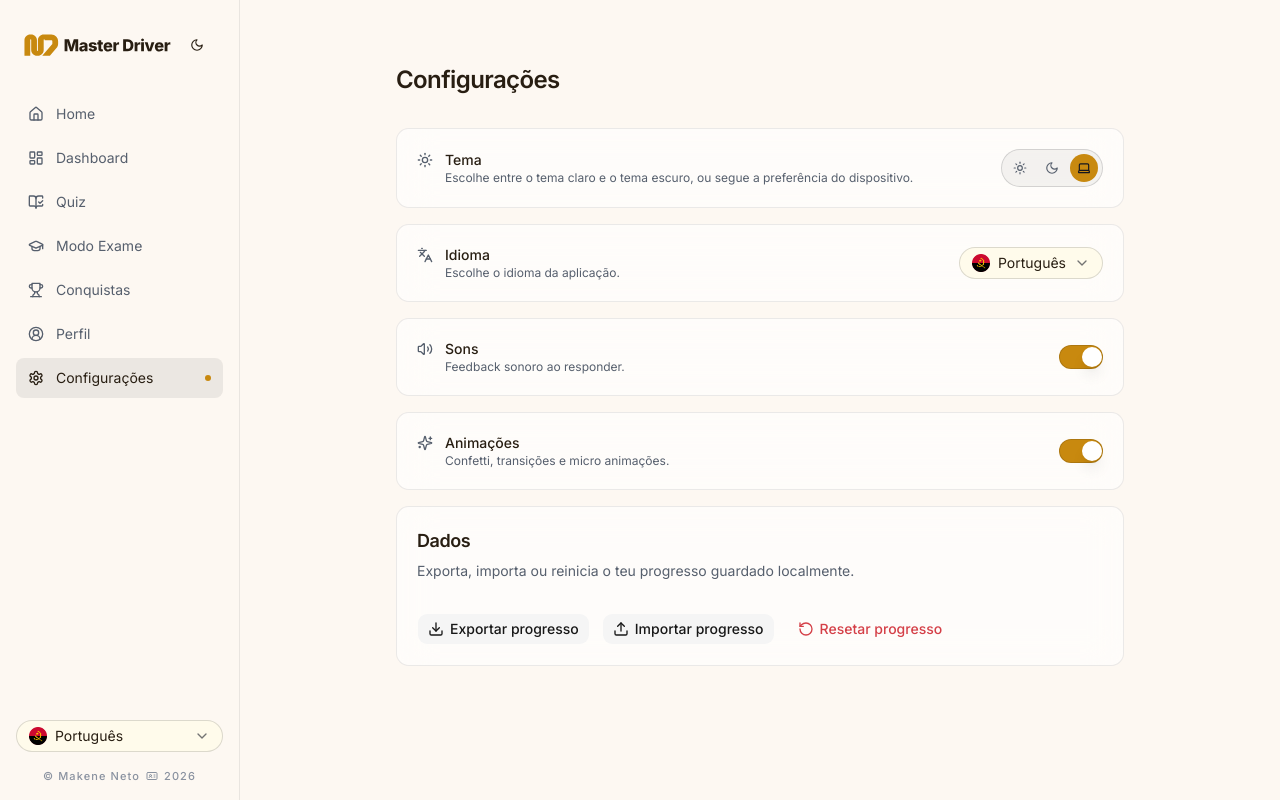
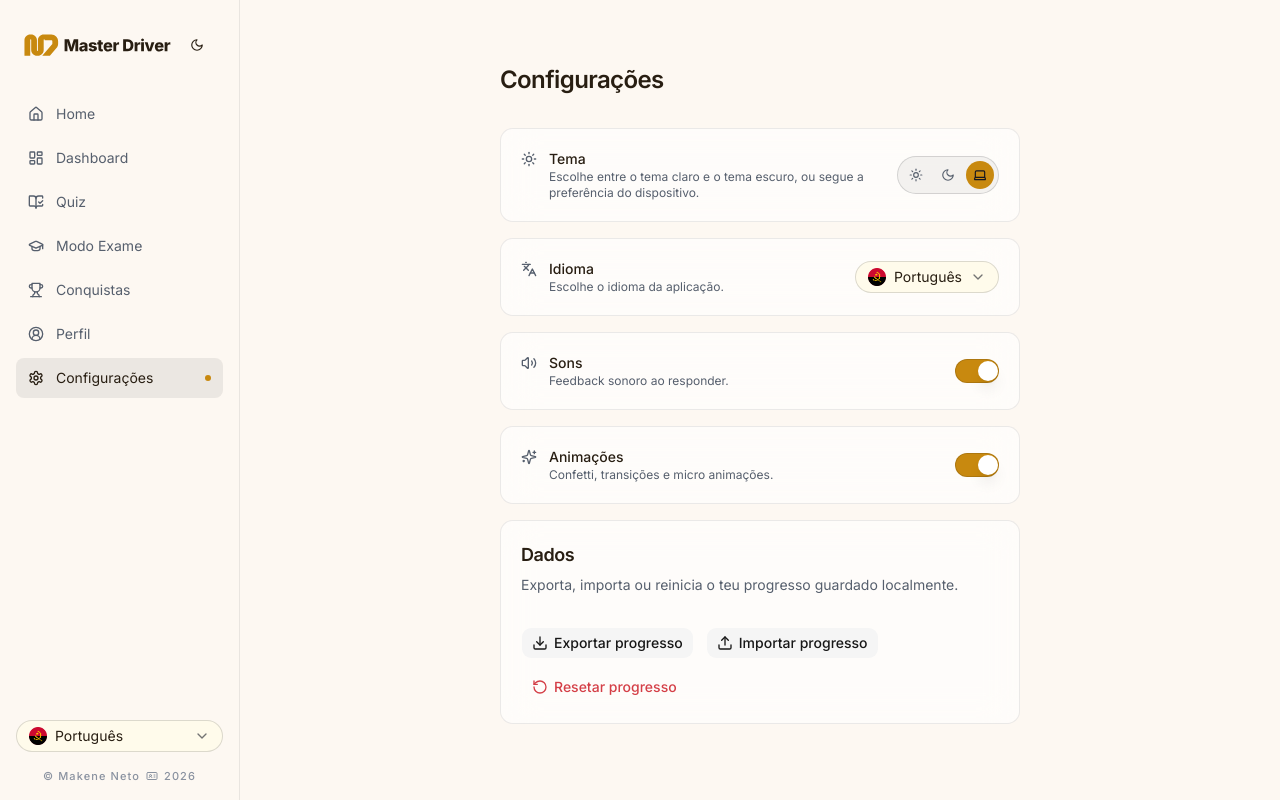
Before and after one commit to makeneto/master-driver, a Next.js app: page /settings in a window 1280 px wide. Built offline with nearby package versions, Linux system fonts and the light colour scheme.

Commit message:
style: apply resposiviness in setting page

```diff
--- a/src/app/settings/page.tsx
+++ b/src/app/settings/page.tsx
@@ -98,7 +98,7 @@ export default function SettingsPage() {
   }
 
   return (
-    <div className="mx-auto max-w-[70%] py-10 lg:py-16">
+    <div className="mx-4 lg:mx-auto lg:max-w-[70%] xl:max-w-[50%] py-10 lg:py-16">
       <h1 className="mb-8 font-[var(--font-display)] text-2xl font-semibold tracking-tight">
         {t("settings.title")}
       </h1>
```
